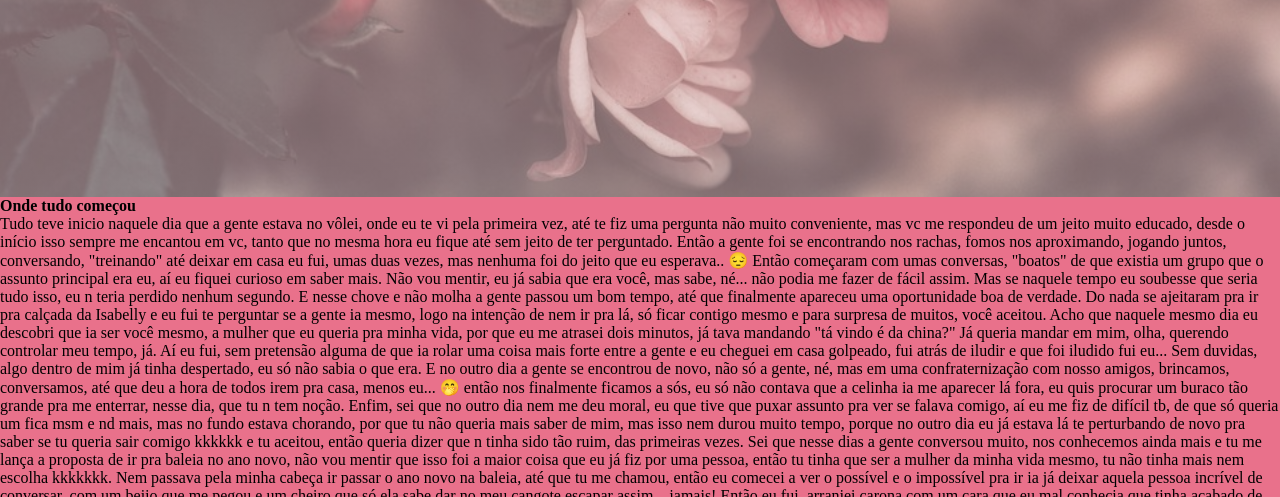
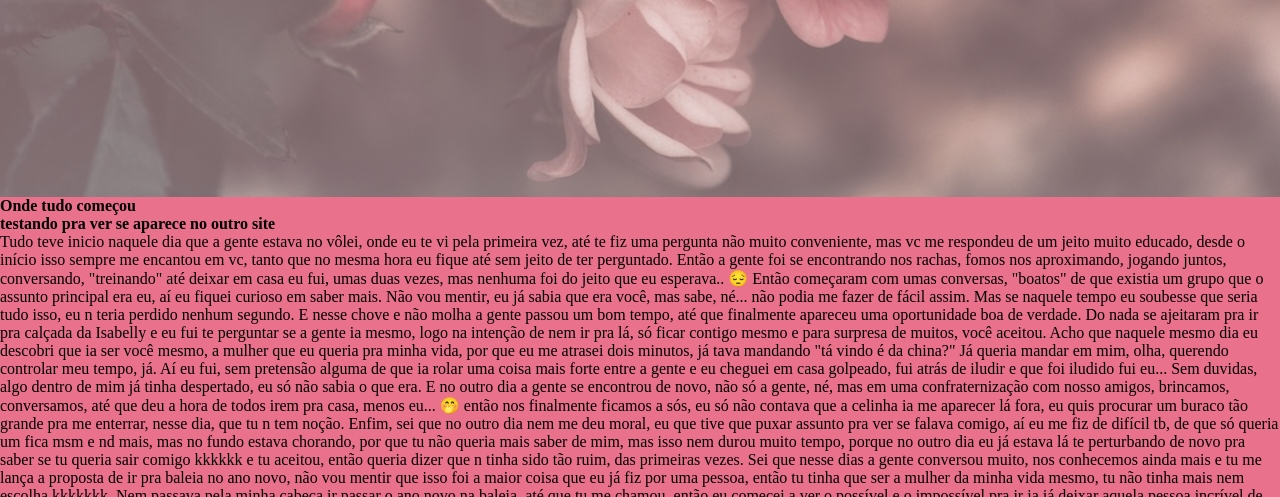
Before and after one commit to hebert-benigno/projeto-10-02, a plain HTML site: page index.html in a window 1280 px wide. Shown: the part 603-1100 px from the top of the page. Drawn offline with Linux system fonts and the light colour scheme.

Commit message:
Update index.html

```diff
--- a/index.html
+++ b/index.html
@@ -21,6 +21,7 @@
 
     <section id="nosso-comeco">
         <h1>Onde tudo começou</h1>
+        <h2>testando pra ver se aparece no outro site</h2>
         <p>Tudo teve inicio naquele dia que a gente estava no vôlei, onde eu te vi pela primeira vez, até te fiz uma pergunta não muito conveniente, mas vc me respondeu de um jeito muito educado, desde o início isso sempre me encantou em vc, tanto que no mesma hora eu fique até sem jeito de ter perguntado.
             Então a gente foi se encontrando nos rachas, fomos nos aproximando, jogando juntos, conversando, "treinando" até deixar em casa eu fui, umas duas vezes, mas nenhuma foi do jeito que eu esperava.. &#x1F614
             Então começaram com umas conversas, "boatos" de que existia um grupo que o assunto principal era eu, aí eu fiquei curioso em saber mais. Não vou mentir, eu já sabia que era você, mas sabe, né...
```
